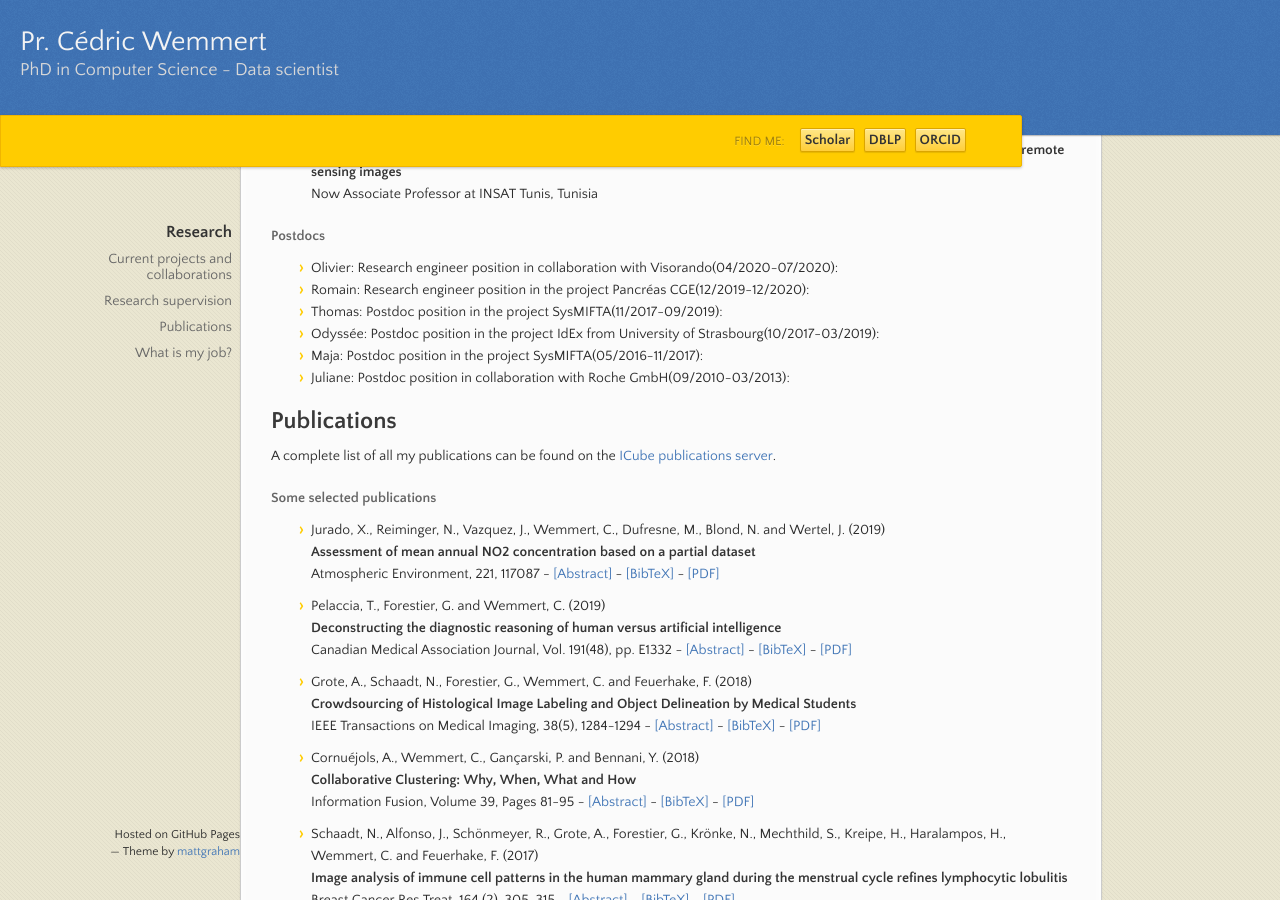
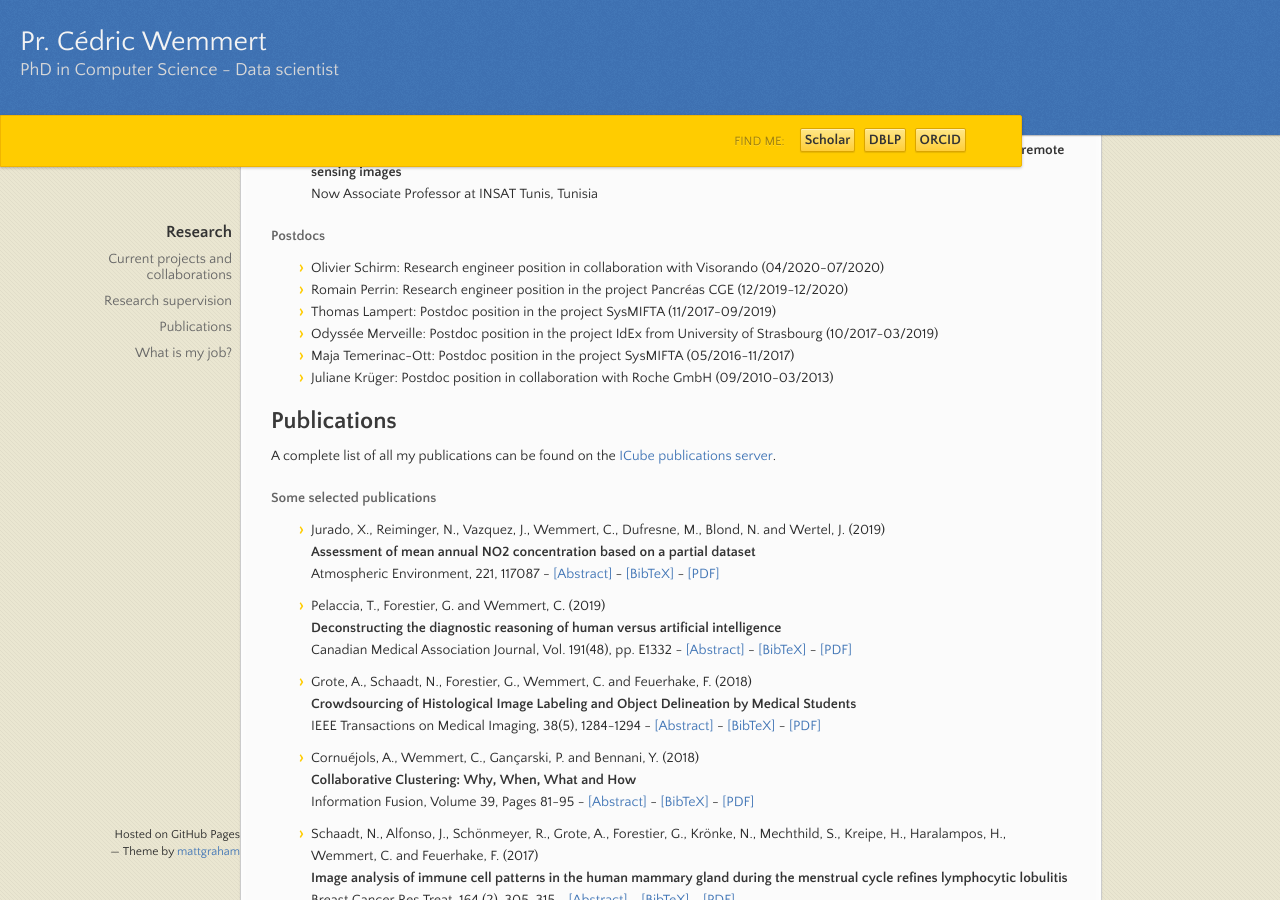
Before and after one commit to wemmertc/webpage, a Jekyll site: the page built from index.md, in a window 1280 px wide and 900 px high, scrolled down 1184 px. Built offline with Jekyll 4.4.1, drawn with Linux system fonts in a browser that asks for light colours.

Commit message:
publishing

```diff
--- a/_includes/postdocs.md
+++ b/_includes/postdocs.md
@@ -1,6 +1,6 @@
- * Olivier: Research engineer position in collaboration with Visorando(04/2020-07/2020):
- * Romain: Research engineer position in the project Pancréas CGE(12/2019-12/2020):
- * Thomas: Postdoc position in the project SysMIFTA(11/2017-09/2019):
- * Odyssée: Postdoc position in the project IdEx from University of Strasbourg(10/2017-03/2019):
- * Maja: Postdoc position in the project SysMIFTA(05/2016-11/2017):
- * Juliane: Postdoc position in collaboration with Roche GmbH(09/2010-03/2013):
+ * Olivier Schirm: Research engineer position in collaboration with Visorando (04/2020-07/2020)
+ * Romain Perrin: Research engineer position in the project Pancréas CGE (12/2019-12/2020)
+ * Thomas Lampert: Postdoc position in the project SysMIFTA (11/2017-09/2019)
+ * Odyssée Merveille: Postdoc position in the project IdEx from University of Strasbourg (10/2017-03/2019)
+ * Maja Temerinac-Ott: Postdoc position in the project SysMIFTA (05/2016-11/2017)
+ * Juliane Krüger: Postdoc position in collaboration with Roche GmbH (09/2010-03/2013)
```
